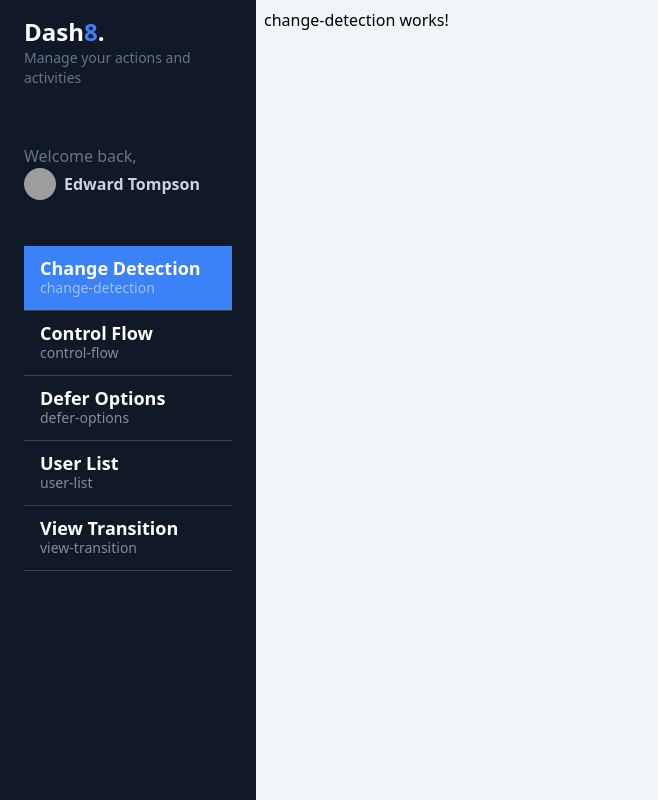
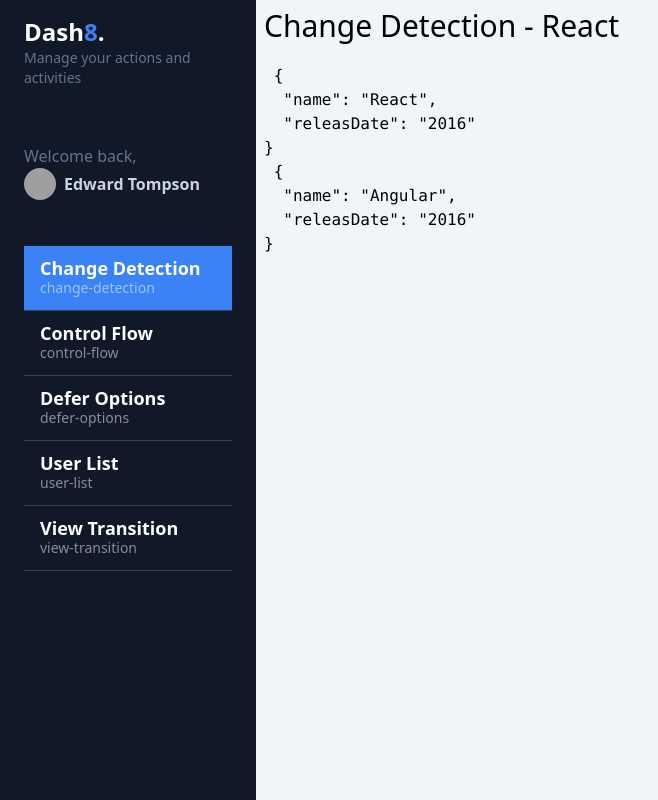
Before and after one commit to YahirPoot/my-dashboard, an Angular app: page /dashboard/change-detection in a window 1280 px wide. Shown: the whole page, without its empty margins (0-658 px from the left). Built offline with nearby package versions, Linux system fonts and the light colour scheme; grey boxes are pictures that could not be loaded.

Commit message:
change detection - OnPush

```diff
--- a/src/app/dashboard/pages/change-detection/change-detection.component.html
+++ /dev/null
@@ -1 +0,0 @@
-<p>change-detection works!</p>
--- a/src/app/dashboard/pages/change-detection/change-detection.component.ts
+++ b/src/app/dashboard/pages/change-detection/change-detection.component.ts
@@ -1,10 +1,46 @@
-import { Component } from '@angular/core';
+import { ChangeDetectionStrategy, Component, computed, signal } from '@angular/core';
+import { TitleComponent } from "../../../shared/title/title.component";
+import { CommonModule } from '@angular/common';
 
 @Component({
-  imports: [],
-  templateUrl: './change-detection.component.html',
-  styles: ``
+  standalone: true,
+  imports: [TitleComponent, CommonModule],
+  // el change detection on push solo se ejecutara cuando cambie el input
+  changeDetection: ChangeDetectionStrategy.OnPush,
+  template: `
+    <app-title [title]="currentFramework()" />
+
+    <pre> {{ frameworkAsSignal() | json }} </pre>
+    <pre> {{ frameworkAsProperty | json }} </pre>
+  `
 })
 export default class ChangeDetectionComponent {
 
+  public currentFramework = computed(
+    () => `Change Detection -  ${this.frameworkAsSignal().name}`
+  );
+
+  public frameworkAsSignal = signal({
+    name: 'Angular',
+    releasDate: '2016',
+  });
+
+  public frameworkAsProperty = {
+    name: 'Angular',
+    releasDate: '2016',
+  };
+
+  constructor() {
+
+    setTimeout(() => {
+
+      // this.frameworkAsProperty.name = 'React';
+
+      this.frameworkAsSignal.update(value => {
+        value.name = 'React';
+        return {...value};
+      })
+      console.log('Cambio hecho')
+    }, 3000);
+  }
 }
--- a/src/app/dashboard/pages/control-flow/control-flow.component.html
+++ b/src/app/dashboard/pages/control-flow/control-flow.component.html
@@ -1,4 +1,4 @@
-    <app-title title="Control Flow"/>
+  <app-title title="Control Flow"/>
 
 <section class="grid grid-cols-1 md:grid-cols-2 gap-3">
 
```
